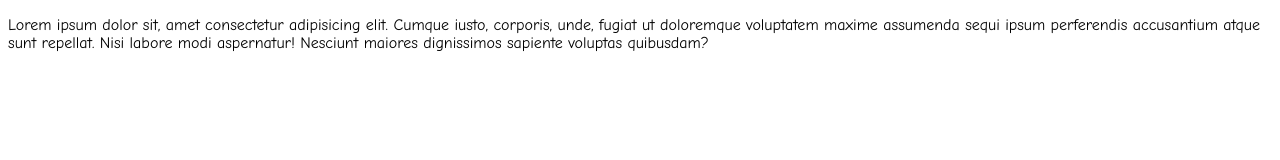
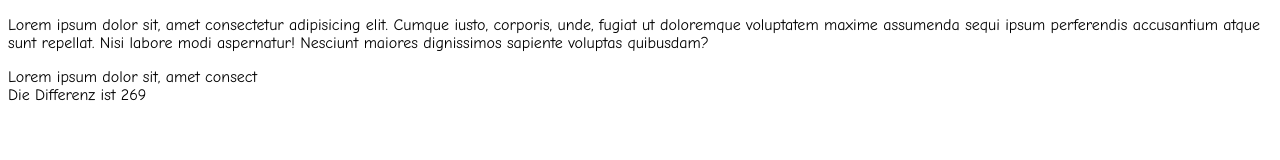
Before and after one commit to TomDBaer/webdev-basics, a plain HTML site: page Javascript/text-laenge/index.html in a window 1280 px wide. Drawn offline with Linux system fonts and the light colour scheme.

Commit message:
change script import

```diff
--- a/Javascript/text-laenge/index.html
+++ b/Javascript/text-laenge/index.html
@@ -5,7 +5,7 @@
     <meta charset="UTF-8">
     <meta name="viewport" content="width=device-width, initial-scale=1.0">
     <title>Document</title>
-    <script src="test.js" defer></script>
+    <script src="script.js" defer></script>
     <style>
         @import url('https://fonts.googleapis.com/css2?family=Comic+Neue:ital,wght@0,300;0,400;0,700;1,300;1,400;1,700&display=swap');
         body{
```
